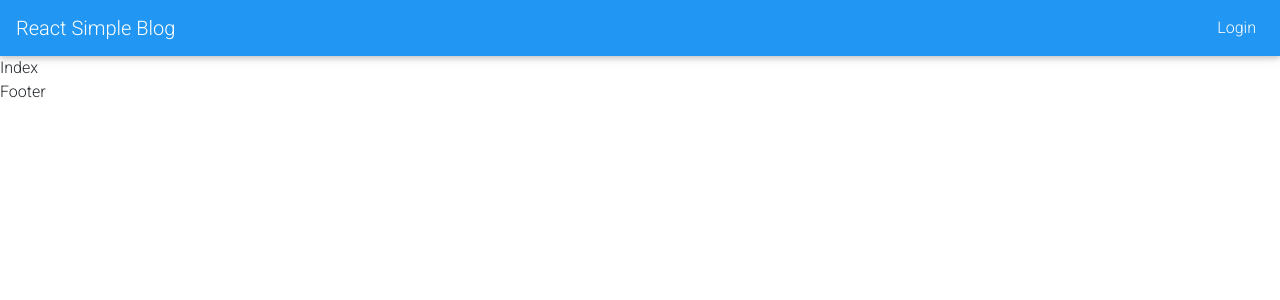
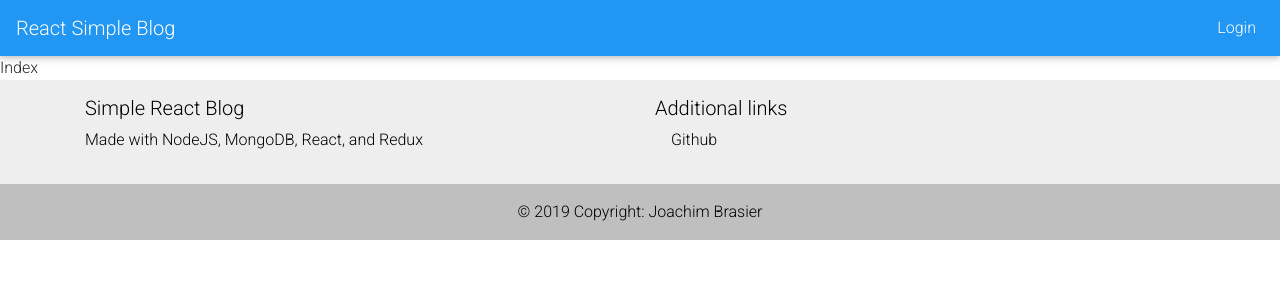
Before and after one commit to IcezLP/react-simple-blog, a React (Create React App) app: page / in a window 1280 px wide. Shown: the top 300 px of the page. Built offline with nearby package versions, Linux system fonts and the light colour scheme.

Commit message:
Add footer

```diff
--- a/src/components/layout/Footer.js
+++ b/src/components/layout/Footer.js
@@ -1,7 +1,38 @@
 import React from 'react';
+import { MDBFooter, MDBContainer, MDBRow, MDBCol } from 'mdbreact';
 
-const Footer = () => {
-  return <div>Footer</div>;
-};
+const Footer = () => (
+  <MDBFooter color="grey lighten-3" className="black-text">
+    <MDBContainer className="text-center text-md-left py-3">
+      <MDBRow>
+        <MDBCol md="6">
+          <h5 className="title">Simple React Blog</h5>
+          <p>Made with NodeJS, MongoDB, React, and Redux</p>
+        </MDBCol>
+        <MDBCol md="6">
+          <h5 className="title">Additional links</h5>
+          <ul className="pl-sm-0 pl-md-3">
+            <li className="list-unstyled">
+              <a
+                href="https://github.com/IcezLP/react-simple-blog"
+                target="_blank"
+                rel="noreferrer noopener"
+                className="black-text"
+              >
+                Github
+              </a>
+            </li>
+          </ul>
+        </MDBCol>
+      </MDBRow>
+    </MDBContainer>
+    <div className="footer-copyright text-center py-3 black-text">
+      <MDBContainer>
+        {/* eslint-disable-next-line */}
+        &copy; {new Date().getFullYear()} Copyright: Joachim Brasier
+      </MDBContainer>
+    </div>
+  </MDBFooter>
+);
 
 export default Footer;
```
